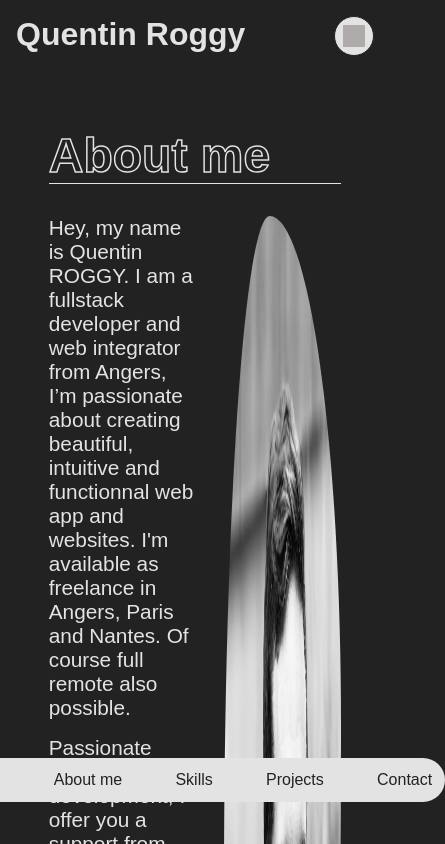
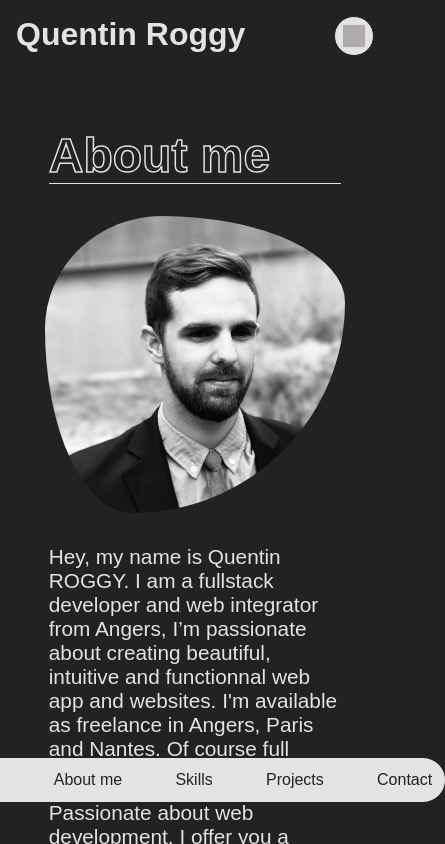
Before and after one commit to QuentinRoggy/personnal_website, a Next.js app: page /about in a window 390 px wide. Shown: the top 844 px of the page, 445 px wide, since content can reach past the window. Built offline with nearby package versions, Linux system fonts and the light colour scheme; grey boxes are pictures that could not be loaded; a web font is replaced by a local one.

Commit message:
:rocket: feat: Start responsive

```diff
--- a/data/projects.json
+++ b/data/projects.json
@@ -17,6 +17,12 @@
       "name": "Montblanc",
       "url": "https://quentinroggy.github.io/Montblanc_integration/",
       "img": "/images/montblanc.png"
+    },
+    {
+      "id": 4,
+      "name": "Application de gestion traiteur",
+      "url": "http://traiteur-app.surge.sh/",
+      "img": "/images/My_traiteur.png"
     }
   ]
 }
--- a/src/components/Nav/Nav.module.css
+++ b/src/components/Nav/Nav.module.css
@@ -1,6 +1,6 @@
 .nav {
   z-index: 100;
-  position: absolute;
+  position: fixed;
   bottom: 5%;
   left: 50%;
   transform: translateX(-50%);
--- a/src/pages/contact.js
+++ b/src/pages/contact.js
@@ -32,11 +32,10 @@ export default function Contact(props) {
                   <>
                   <Link href={media.url} target='_blank'>
                     <motion.div
-
                       key={media.id}
                       initial={{ opacity: 0, translateY: 20 }}
                       whileInView={{ opacity: 1, translateY: 0 }}
-                      transition={{delay: 1}}
+                      transition={{delay: 0.3}}
                       className={styles.contact_section_cards_card}>
                       <div
                         style={{
--- a/src/pages/projects.js
+++ b/src/pages/projects.js
@@ -27,7 +27,7 @@ export default function Projects (props) {
       <div className={styles.projects_container}>
       <motion.section
         initial={{ opacity: 0, translateX: -500 }}
-        whileInView={{ opacity: 1, translateX: 0, transition: {duration: 0.8} }}
+        animate={{ opacity: 1, translateX: 0, transition: {duration: 0.8} }}
         className={styles.project_container_img_container}>
         {
           file &&
@@ -39,7 +39,7 @@ export default function Projects (props) {
       </motion.section>
       <motion.section
         initial={{ opacity: 0, translateX: 500 }}
-        whileInView={{ opacity: 1, translateX: 0, transition: {duration: 0.8} }}
+        animate={{ opacity: 1, translateX: 0, transition: {duration: 0.8} }}
         className={styles.project_container_list_container}>
         {
           props.projects.map((project) => (
--- a/src/styles/About.module.css
+++ b/src/styles/About.module.css
@@ -14,6 +14,7 @@
 }
 
 .about_container {
+
   display: flex;
   justify-content: space-between;
 
@@ -32,7 +33,9 @@
 }
 
 .about_img_container {
+  min-width: 300px;
   width: 40%;
+  height: 40%;
   display: flex;
   justify-content: center;
 }
@@ -78,3 +81,16 @@
 .arrow {
   filter: var(--color-arrow);
 }
+
+@media only screen and (max-width: 1064px) {
+  .about_container {
+    flex-direction:column-reverse;
+    align-items: center;
+    row-gap: 2rem;
+  }
+
+  .about_description_container {
+    width: 100%;
+
+  }
+}
```
Also changed, not shown: src/styles/Contact.module.css (+9 -5 lines), src/styles/Projects.module.css (+11 -0 lines), public/images/My_traiteur.png (added), src/components/MobileNav/mobileNav.js (added), src/components/MobileNav/mobileNav.module.css (added).
